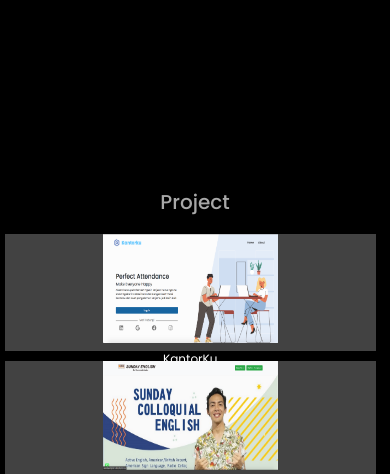
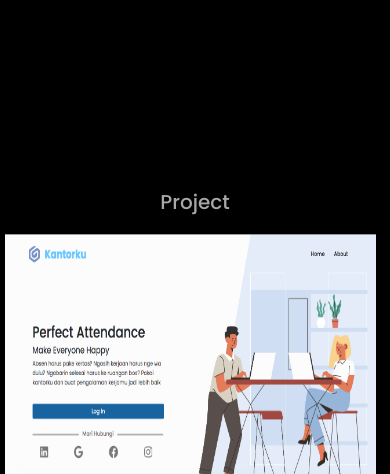
Before and after one commit to egdevelop/portfolio, a plain HTML site: page index.html in a window 390 px wide. Shown: the part 574-1048 px from the top of the page. Drawn offline with Linux system fonts and the light colour scheme.

Commit message:
Add files via upload

```diff
--- a/style.css
+++ b/style.css
@@ -157,9 +157,14 @@ header{
     .card-work{
         float: left;
         width: 95vw;
+        height: 73vw;
         margin: 5px 5px;
         text-align: center;
         background-color: rgb(66, 66, 66);
+    }
+    .card-work img{
+        width: 95vw;
+        height: 65vw;
     }
     #judul{
         padding: 100px 90px;
```
